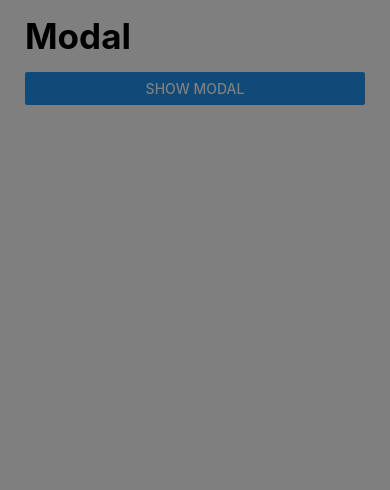
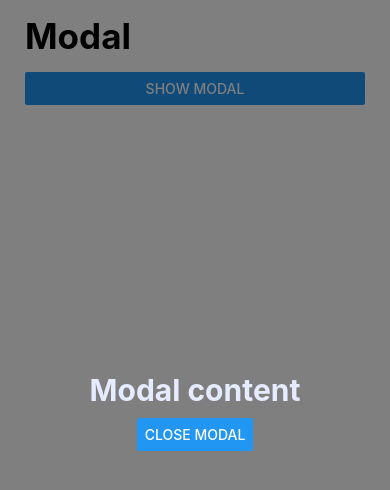
Before and after one commit to ChristianRV29/RNComponents, a React Native app: screen /ModalScreen in a window 390 px wide. Both pictures are taken after a click on the button "SHOW MODAL". Shown: the top 490 px of the page. Built offline with nearby package versions, Linux system fonts and the light colour scheme.

Commit message:
Modal modified

```diff
--- a/src/screens/ModalScreen.tsx
+++ b/src/screens/ModalScreen.tsx
@@ -1,11 +1,12 @@
 import React, { useState } from 'react';
-import { Button, Modal, View, StyleSheet } from 'react-native';
+import { Button, Modal, View, StyleSheet, Text } from 'react-native';
 
 import { default as HeaderTitle } from '~src/components/Header/Header';
 import { globalStyles } from '~src/theme/appTheme';
 
 const ModalScreen = () => {
   const [isVisible, setIsVisible] = useState<boolean>(false);
+
   return (
     <View style={globalStyles.container}>
       <HeaderTitle title={'Modal'} />
@@ -13,16 +14,34 @@ const ModalScreen = () => {
         <Button title={'Show modal'} onPress={() => setIsVisible(true)} />
       </View>
       <Modal animationType={'fade'} transparent={true} visible={isVisible}>
-        <View style={styles.contentModalContainer} />
+        <View style={styles.modalContainer}>
+          <View style={styles.contenModalContainer}>
+            <Text style={styles.textModal}>Modal content</Text>
+            <Button title={'Close modal'} onPress={() => setIsVisible(false)} />
+          </View>
+        </View>
       </Modal>
     </View>
   );
 };
 
 const styles = StyleSheet.create({
-  contentModalContainer: {
+  modalContainer: {
     flex: 1,
     backgroundColor: 'rgba(0,0,0,0.5)',
+    justifyContent: 'center',
+  },
+  contenModalContainer: {
+    justifyContent: 'flex-start',
+    height: 100,
+    flexDirection: 'column',
+    alignItems: 'center',
+  },
+  textModal: {
+    fontSize: 30,
+    color: '#E6ECFF',
+    marginBottom: 10,
+    fontWeight: 'bold',
   },
 });
 
```
